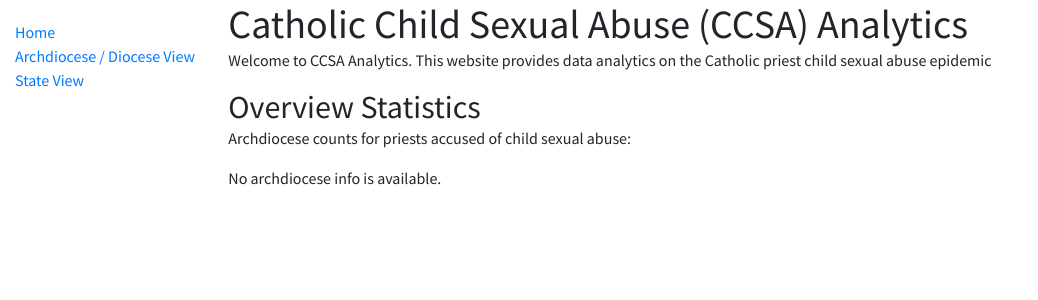
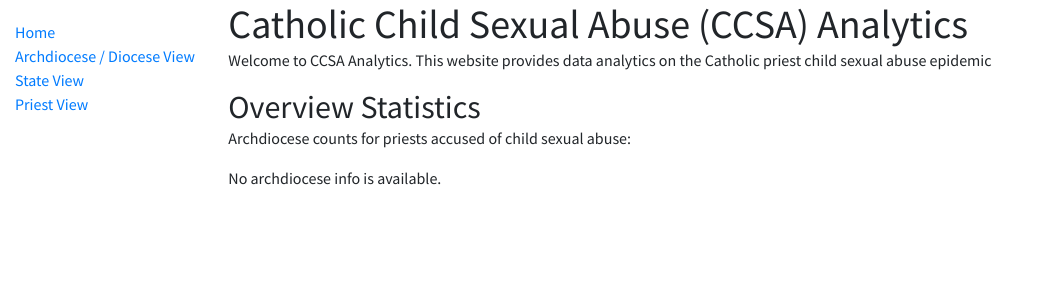
Before and after one commit to jplaschke/rcc_abuse, a Django app: page / in a window 1280 px wide. Shown: the top 300 px of the page, without its empty margins (0-1038 px from the left). Run offline with Django 3.2, Linux system fonts and the light colour scheme; data that the repository does not hold is empty; some libraries are stand-ins or nearby versions.

Commit message:
Add initial priest view

```diff
--- a/diocese/templates/base_generic.html
+++ b/diocese/templates/base_generic.html
@@ -20,6 +20,7 @@
           <li><a href="{% url 'index' %}">Home</a></li>
           <li><a href="">Archdiocese / Diocese View</a></li>
           <li><a href="">State View</a></li>
+          <li><a href="{% url 'priestlist' %}">Priest View</a></li>
         </ul>
      {% endblock %}
       </div>
--- a/diocese/urls.py
+++ b/diocese/urls.py
@@ -5,4 +5,5 @@ from . import views
 urlpatterns = [
     path('', views.index, name='index'),
     path('dioceselist/<int:pk>/', views.DioceseDetailView.as_view(), name='dioceselist'),
+    path('priestlist/', views.PriestList.as_view(), name='priestlist'),
 ]
--- a/diocese/views.py
+++ b/diocese/views.py
@@ -1,8 +1,9 @@
 from django.shortcuts import render, get_object_or_404
-from django.views.generic import DetailView
+from django.views.generic import DetailView, ListView
 
 from diocese.models.diocese_model import Archdiocese
 from diocese.models.diocese_model import Diocese
+from diocese.models.diocese_model import Priest
 
 def index(request):
     archdiocese_list = Archdiocese.objects.order_by('name')
@@ -18,3 +19,8 @@ class DioceseDetailView(DetailView):
     def get_object(self):
         """Returns the Archdiocese instance that the view displays"""
         return get_object_or_404(Archdiocese, pk=self.kwargs.get("pk"))
+
+class PriestList(ListView):
+    model = Priest
+    queryset = Priest.objects.all()
+    context_object_name = 'priest_list'
```
Also changed, not shown: diocese/templates/diocese/archdiocese_detail.html (+8 -1 lines).
